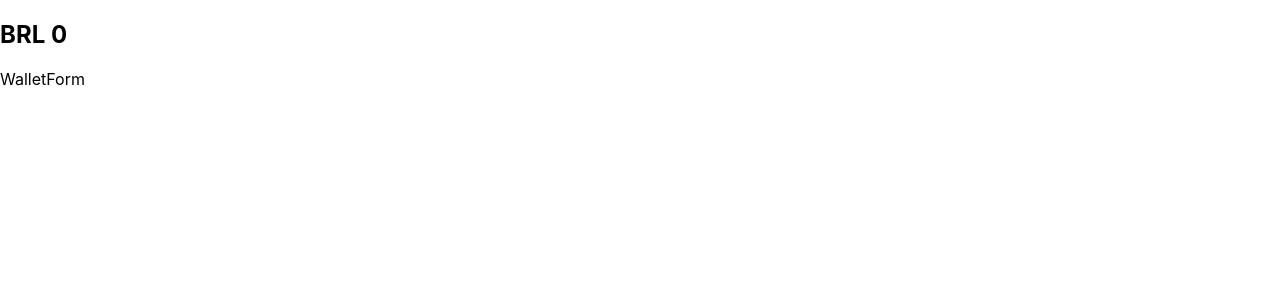
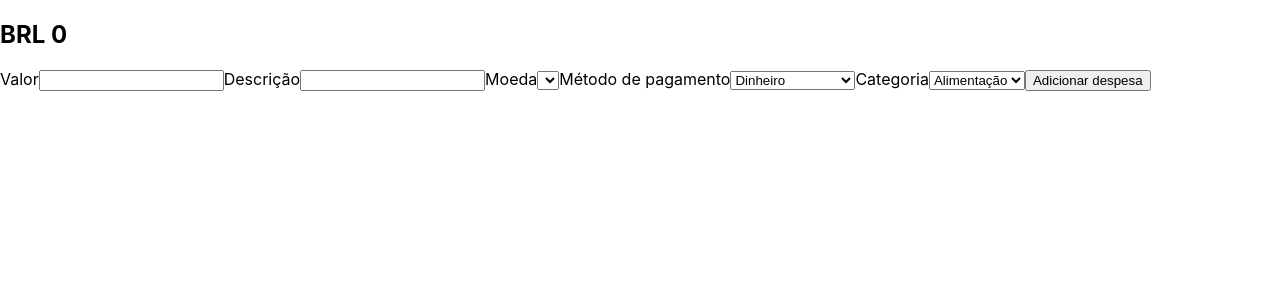
Before and after one commit to joaoAndradeJr/wallet-ts, a React (Vite) app: page /carteira in a window 1280 px wide. Shown: the top 300 px of the page. Built offline with nearby package versions, Linux system fonts and the light colour scheme.

Commit message:
add: Expense form

```diff
--- /dev/null
+++ b/src/components/Select.tsx
@@ -0,0 +1,21 @@
+import { SelectProps } from '../types';
+
+export default function Select(
+  { label = '', options, name, value, onChange, testId }: SelectProps,
+) {
+  return (
+    <>
+      { label && <label htmlFor={ name }>{label}</label> }
+      <select
+        data-testid={ testId }
+        name={ name }
+        value={ value }
+        onChange={ onChange }
+      >
+        { options.map((option) => (
+          <option key={ option } value={ option }>{option}</option>
+        )) }
+      </select>
+    </>
+  );
+}
--- a/src/components/WalletForm.tsx
+++ b/src/components/WalletForm.tsx
@@ -1,5 +1,68 @@
+import React, { useState } from 'react';
+import { useSelector } from 'react-redux';
+import { GlobalState } from '../types';
+import { FORM_INITIAL_STATE, methods, tags } from '../services/typos';
+import Input from './Input';
+import Select from './Select';
+import Button from './Button';
+
 function WalletForm() {
-  return <div>WalletForm</div>;
+  const [state, setState] = useState(FORM_INITIAL_STATE);
+  const { currencies } = useSelector(({ wallet }: GlobalState) => wallet);
+
+  const handleChange = ({ target }:
+  React.ChangeEvent<HTMLInputElement | HTMLSelectElement>) => {
+    const { name, value } = target;
+    setState({ ...state, [name]: value });
+  };
+
+  return (
+    <form>
+      <Input
+        type="number"
+        label="Valor"
+        testId="value-input"
+        name="value"
+        value={ state.value }
+        onChange={ handleChange }
+      />
+      <Input
+        label="Descrição"
+        testId="description-input"
+        name="description"
+        value={ state.description }
+        onChange={ handleChange }
+      />
+      <Select
+        options={ currencies }
+        name="currency"
+        value={ state.currency }
+        onChange={ handleChange }
+        label="Moeda"
+        testId="currency-input"
+      />
+      <Select
+        options={ methods }
+        name="method"
+        value={ state.method }
+        onChange={ handleChange }
+        label="Método de pagamento"
+        testId="method-input"
+      />
+      <Select
+        options={ tags }
+        name="tag"
+        value={ state.tag }
+        onChange={ handleChange }
+        label="Categoria"
+        testId="tag-input"
+      />
+      <Button
+        value="Adicionar despesa"
+        onClick={ () => console.log('Adicionando despesa') }
+      />
+    </form>
+  );
 }
 
 export default WalletForm;
--- a/src/redux/actions/index.ts
+++ b/src/redux/actions/index.ts
@@ -1,4 +1,4 @@
-export const SET_EMAIL = 'SET_EMAIL';
+import { SET_EMAIL } from '../../services/typos';
 
 export const setEmail = (email: string) => ({
   type: SET_EMAIL,
--- a/src/redux/reducers/user.ts
+++ b/src/redux/reducers/user.ts
@@ -1,5 +1,5 @@
 import { AnyAction } from 'redux';
-import { SET_EMAIL } from '../actions';
+import { SET_EMAIL } from '../../services/typos';
 
 const INITIAL_STATE = {
   email: '',
--- a/src/redux/reducers/wallet.ts
+++ b/src/redux/reducers/wallet.ts
@@ -1,13 +1,7 @@
 import { AnyAction } from 'redux';
+import { WALLET_INITIAL_STATE } from '../../services/typos';
 
-const INITIAL_STATE = {
-  expenses: [],
-  currencies: [],
-  idToEdit: 0,
-  isEditing: false,
-};
-
-function wallet(state = INITIAL_STATE, action: AnyAction) {
+function wallet(state = WALLET_INITIAL_STATE, action: AnyAction) {
   switch (action.type) {
     default:
       return state;
--- /dev/null
+++ b/src/services/typos.ts
@@ -0,0 +1,22 @@
+export const WALLET_INITIAL_STATE = {
+  expenses: [],
+  currencies: [],
+  idToEdit: 0,
+  isEditing: false,
+};
+
+export const FORM_INITIAL_STATE = {
+  value: '',
+  description: '',
+  currency: 'USD',
+  method: 'Dinheiro',
+  tag: 'Alimentação',
+};
+
+export const methods = ['Dinheiro', 'Cartão de crédito', 'Cartão de débito'];
+export const tags = ['Alimentação', 'Lazer', 'Trabalho', 'Transporte', 'Saúde'];
+export const SET_EMAIL = 'SET_EMAIL';
+export const SET_CURRENCIES = 'SET_CURRENCIES';
+export const ADD_EXPENSE = 'ADD_EXPENSE';
+export const REMOVE_EXPENSE = 'REMOVE_EXPENSE';
+export const EDIT_EXPENSE = 'EDIT_EXPENSE';
```
Also changed, not shown: src/types.ts (+9 -0 lines).
